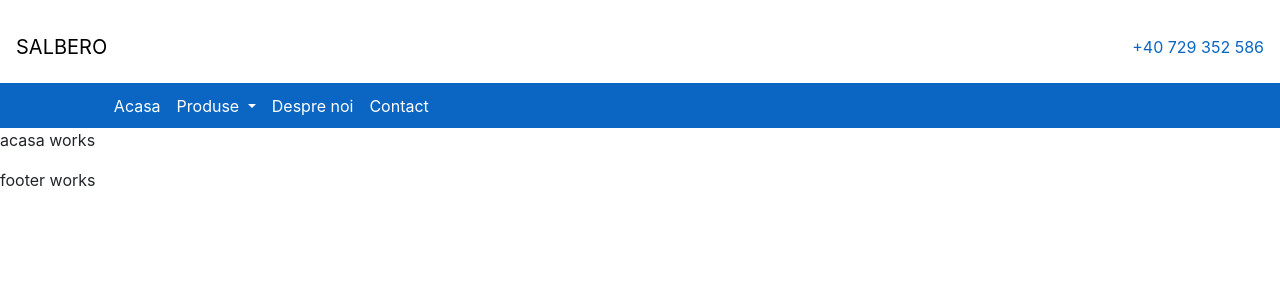
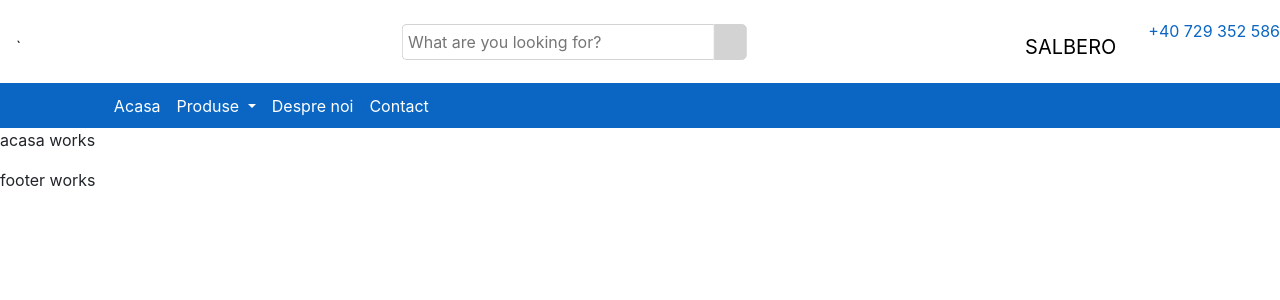
Before and after one commit to razvanmogosanu/Salbero, an Angular app: page / in a window 1280 px wide. Shown: the top 300 px of the page. Built offline with nearby package versions, Linux system fonts and the light colour scheme.

Commit message:
navbar is really working properly now and ++ searchbar

```diff
--- a/src/app/components/navbar/navbar.component.css
+++ b/src/app/components/navbar/navbar.component.css
@@ -37,6 +37,7 @@
 #phone{
     text-decoration: none;
     color: #0a66c2;
+    float:right;
 }
 
 /*Search box*/
@@ -62,3 +63,48 @@
 
 
 /*ceva searchbox*/
+
+body{
+    background: #f2f2f2;
+    /*font-family: 'Open Sans', sans-serif;*/
+}
+
+.search {
+    width: 100%;
+    position: relative;
+    display: flex;
+}
+
+.searchTerm {
+    width: 100%;
+    border: 1.5px solid lightgray;
+    border-right: none;
+    padding: 5px;
+    border-radius: 5px 0 0 5px;
+    outline: none;
+    color: black;
+}
+
+.searchTerm:focus{
+    color: black;
+}
+
+.searchButton {
+    width: 10%;
+    border: 1px solid lightgray;
+    background: lightgray;
+    text-align: center;
+    color: #fff;
+    border-radius: 0 5px 5px 0;
+    cursor: pointer;
+    font-size: 20px;
+}
+
+/*Resize the wrap to see the search bar change!*/
+.wrap{
+    width: 30%;
+    position: absolute;
+    top: 50%;
+    left: 50%;
+    transform: translate(-50%, -50%);
+}
--- a/src/app/components/navbar/navbar.component.html
+++ b/src/app/components/navbar/navbar.component.html
@@ -1,13 +1,25 @@
+<div>
+  <a id="phone" href="tel:+40729352586">+40 729 352 586</a>
+</div>
 <div class="navbar">
+  `
     <a class="navbar-brand" style="color:black;" href="#">SALBERO</a>
+    <div class="wrap">
+        <div class="search">
+            <input type="text" class="searchTerm" placeholder="What are you looking for?">
+            <button type="submit" class="searchButton">
                 <i class="fa fa-search"></i>
+            </button>
+        </div>
+    </div>
 
     <!--    <fa-icon [icon]="faSearch" id="search-icon"></fa-icon>-->
-  <a id="phone" href="tel:+40729352586">+40 729 352 586</a>
 </div>
 <nav class="navbar navbar-expand-md navbar-light navbar-custom">
-  <button class="navbar-toggler ml-auto navbar-dark" id="nav-dropdown" type="button" data-toggle="collapse" data-target="#navbarNavDropdown"
-          aria-controls="navbarNavDropdown" aria-expanded="false" aria-label="Toggle navigation" (click)="toggleNavbar()">
+    <button class="navbar-toggler ml-auto navbar-dark" id="nav-dropdown" type="button" data-toggle="collapse"
+            data-target="#navbarNavDropdown"
+            aria-controls="navbarNavDropdown" aria-expanded="false" aria-label="Toggle navigation"
+            (click)="toggleNavbar()">
         <span class="navbar-toggler-icon"></span>
     </button>
 
@@ -22,7 +34,7 @@
                     Produse
                 </a>
                 <div ngbDropdownMenu class="dropdown-menu" aria-labelledby="navbarDropdownMenuLink">
-          <a class="dropdown-item" style="color: black; font-weight: 300"  href="#">Gard</a>
+                    <a class="dropdown-item" style="color: black; font-weight: 300" href="#">Gard</a>
                     <a class="dropdown-item" style="color: black; font-weight: 300" href="#">Spalieri</a>
                     <a class="dropdown-item" style="color: black; font-weight: 300" href="#">Boltari</a>
                     <a class="dropdown-item" style="color: black; font-weight: 300" href="#">Pavele</a>
```
Lines whose indentation alone changed are shown as unchanged.
